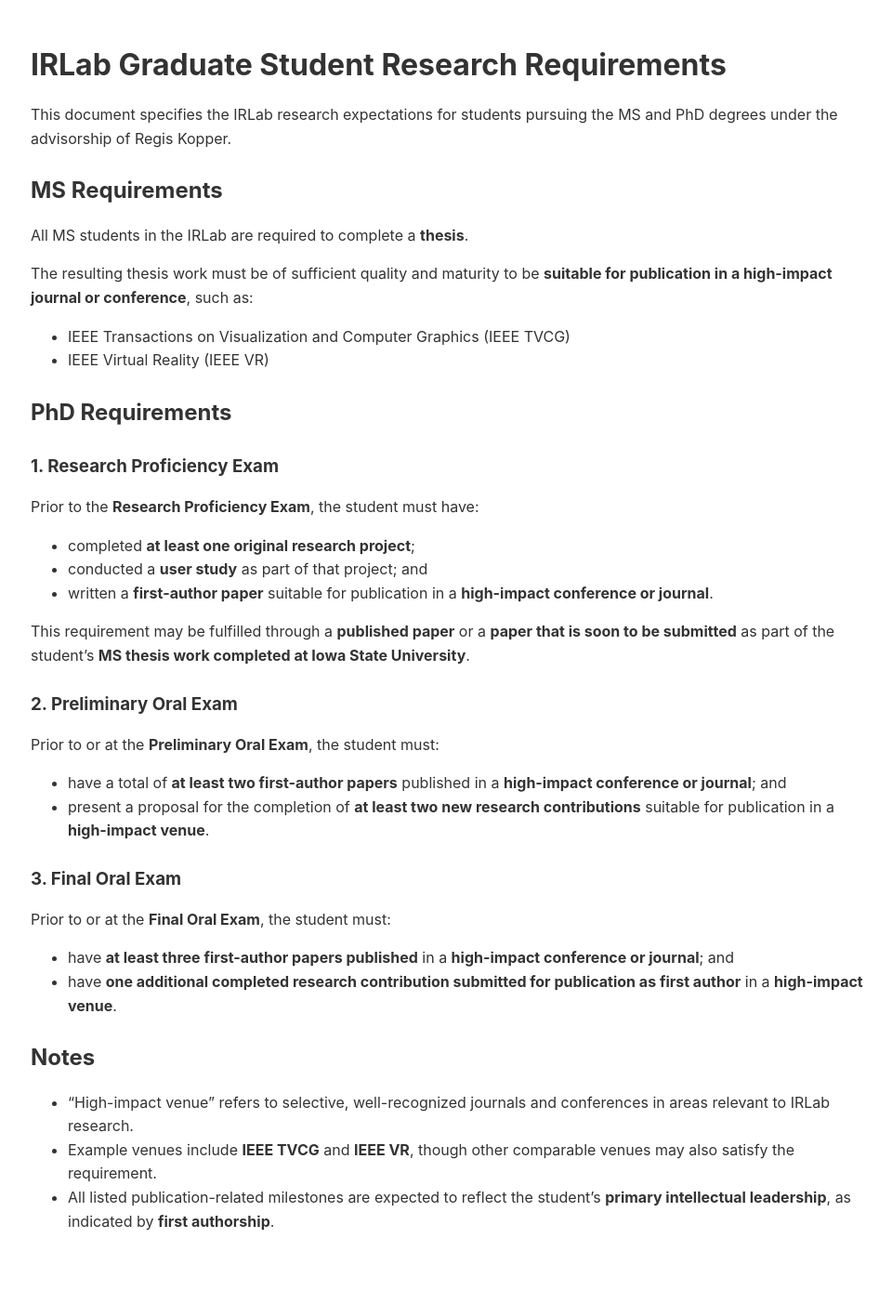
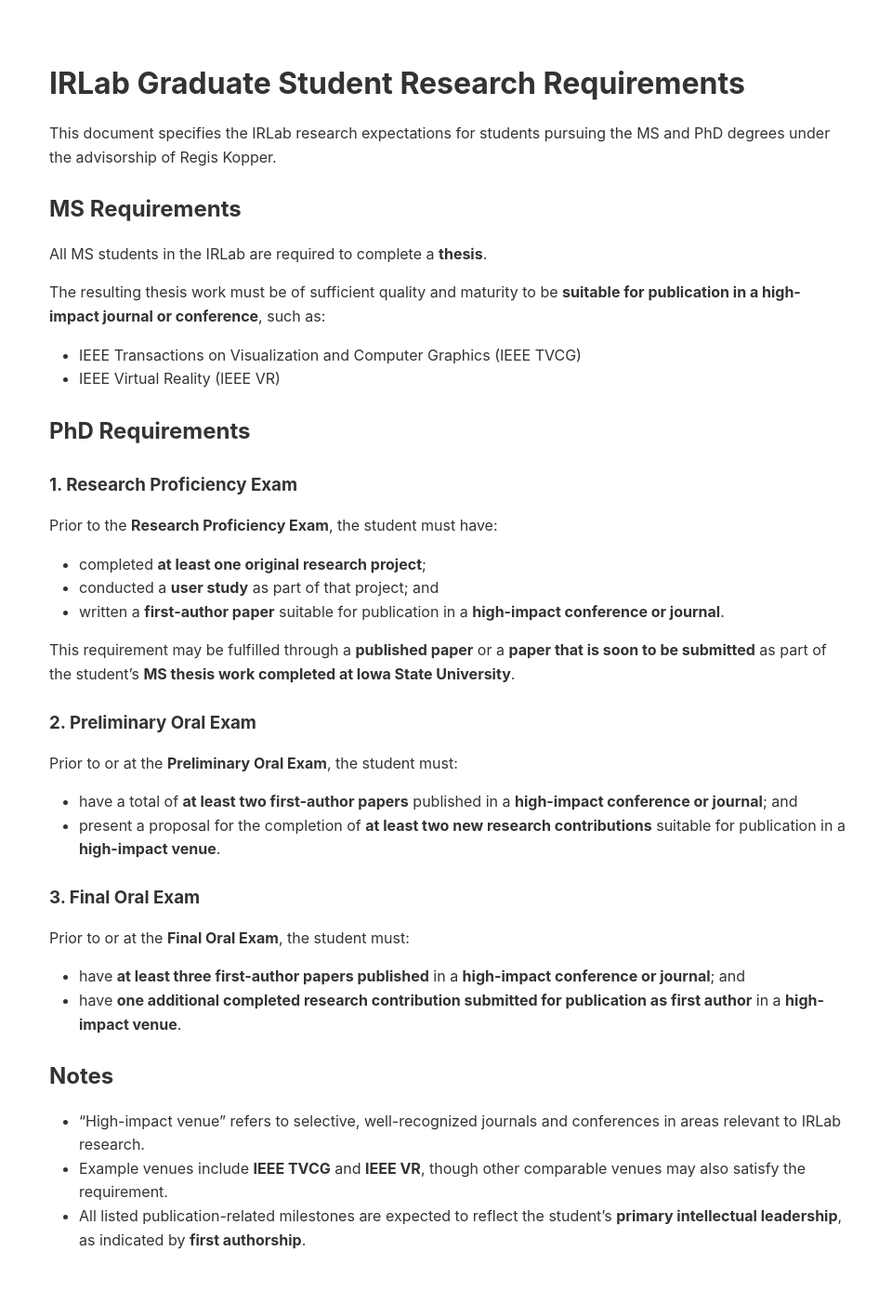
Before and after one commit to Interactive-Realities-Lab/irlab-policies, a Jekyll site: the page built from docs/ms-phd-requirements.md, in a window 1280 px wide. Shown: the whole page at 93% size, without its empty margins (157-1117 px from the left). Built offline with Jekyll 4.4.1, drawn with Linux system fonts in a browser that asks for light colours; before the commit the page ends 1363 px from its top, so only the background shows below that.

Commit message:
Refactor HTML layout for improved structure and styling

```diff
--- a/docs/_layouts/default.html
+++ b/docs/_layouts/default.html
@@ -6,19 +6,28 @@
     <meta name="viewport" content="width=device-width, initial-scale=1">
     <title>{{ page.title }}</title>
     <style>
+      * { box-sizing: border-box; }
       body {
         font-family: -apple-system, BlinkMacSystemFont, "Segoe UI", Roboto, "Helvetica Neue", Arial, sans-serif;
         line-height: 1.6;
         color: #333;
-        max-width: 900px;
+        margin: 0;
+        padding: 40px 20px;
+        background: #fff;
+      }
+      main {
+        max-width: 860px;
         margin: 0 auto;
-        padding: 20px;
       }
       h1, h2, h3, h4, h5, h6 { margin-top: 24px; margin-bottom: 16px; }
+      ul, ol { padding-left: 2em; }
       code { background: #f6f8fa; padding: 2px 6px; border-radius: 3px; }
+      pre { background: #f6f8fa; padding: 16px; border-radius: 6px; overflow-x: auto; }
     </style>
   </head>
   <body>
-    {{ content }}
+    <main>
+      {{ content }}
+    </main>
   </body>
 </html>
```
